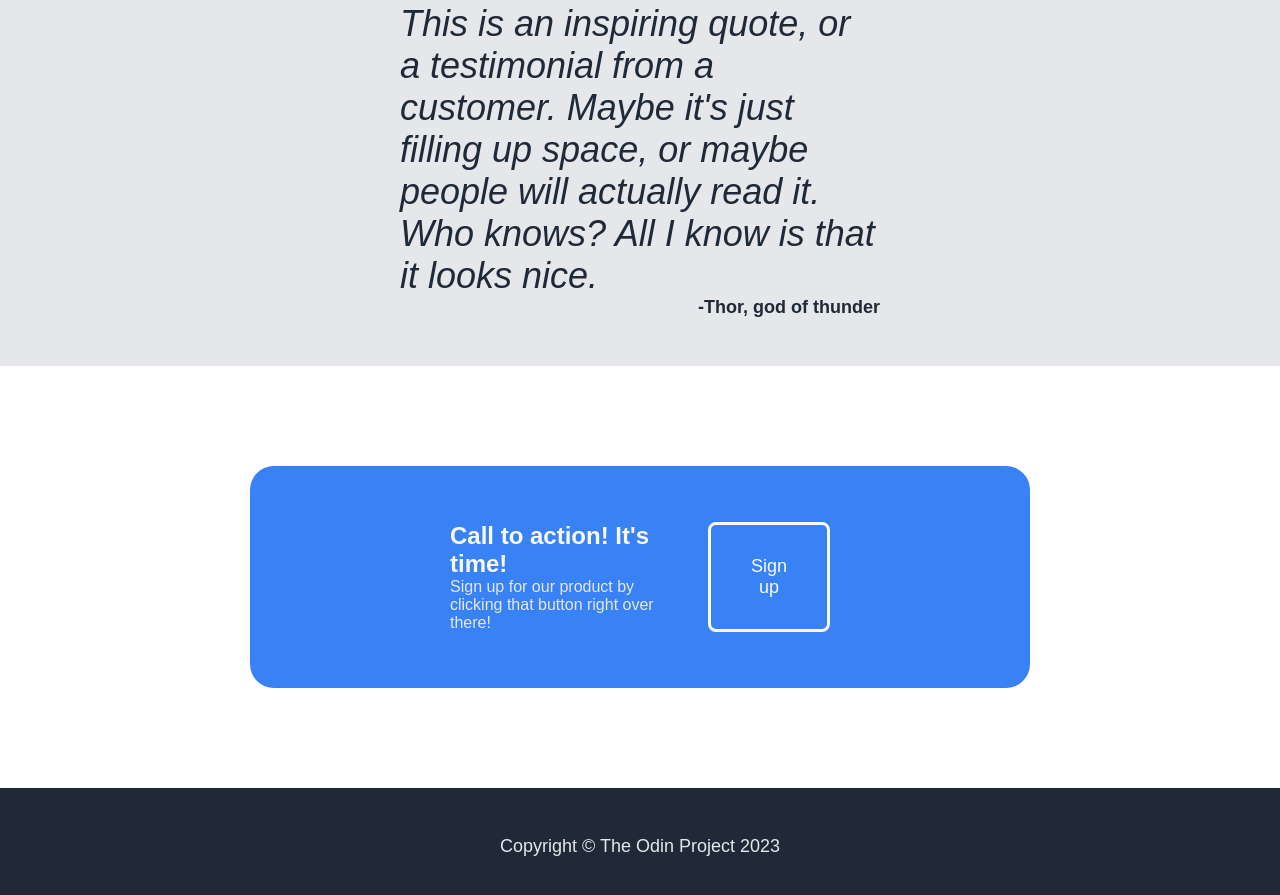
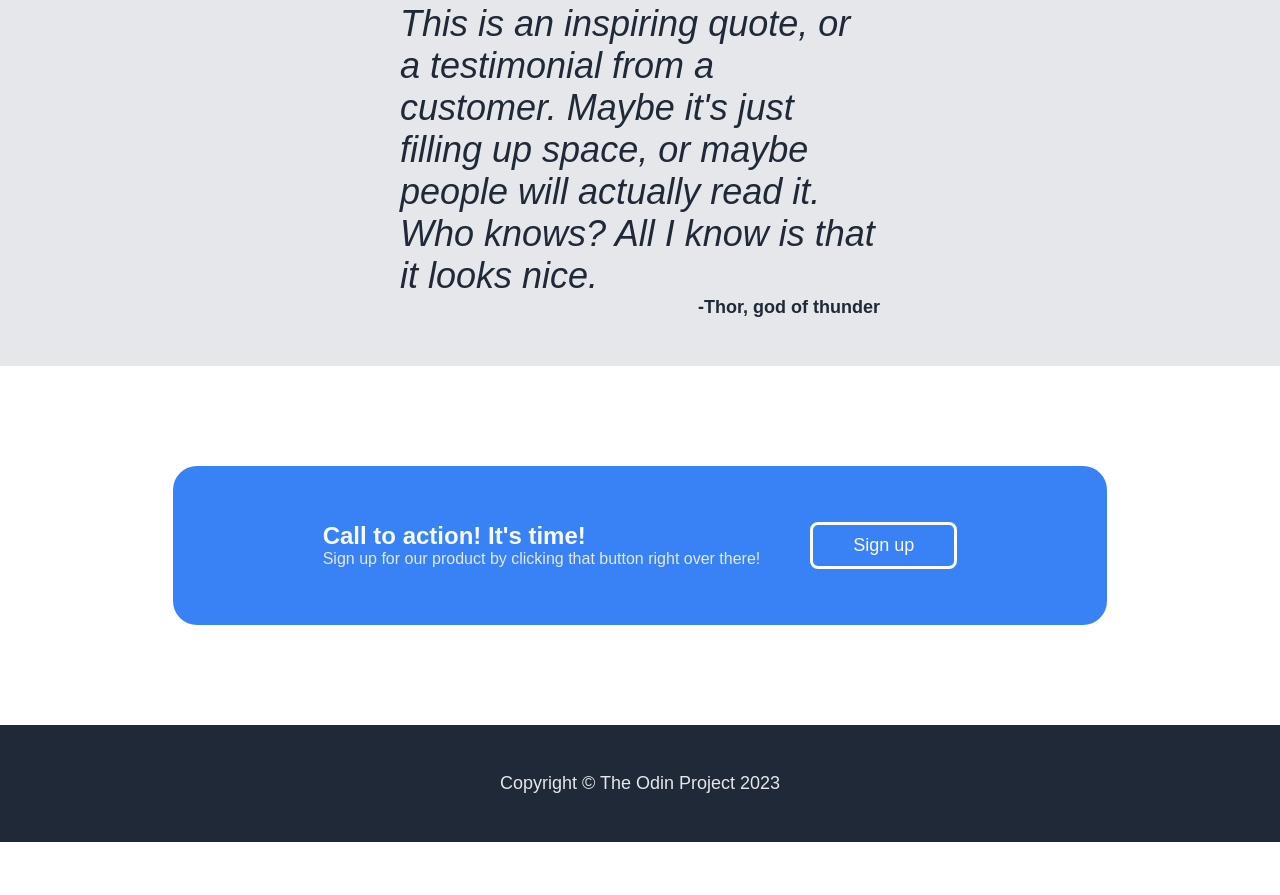
Before and after one commit to Demo318/top-landing-page, a plain HTML site: page index.html in a window 1280 px wide. Shown: the part 977-1872 px from the top of the page. After the commit the page ends 1819 px from the top, so only its background shows below. Drawn offline with Linux system fonts and the light colour scheme.

Commit message:
Prevent modal button line break

```diff
--- a/style.css
+++ b/style.css
@@ -175,13 +175,13 @@ ul {
 /* styles for call-to-action */
 
 .call-to-action {
-  padding: 100px 250px;
+  padding: 100px 0px;
   justify-content: center;
 }
 
 .cta-modal {
   background-color: #3882f6;
-  padding: 56px 200px;
+  padding: 56px 150px;
   border-radius: 24px;
   justify-content: space-between;
   gap: 50px;
```
